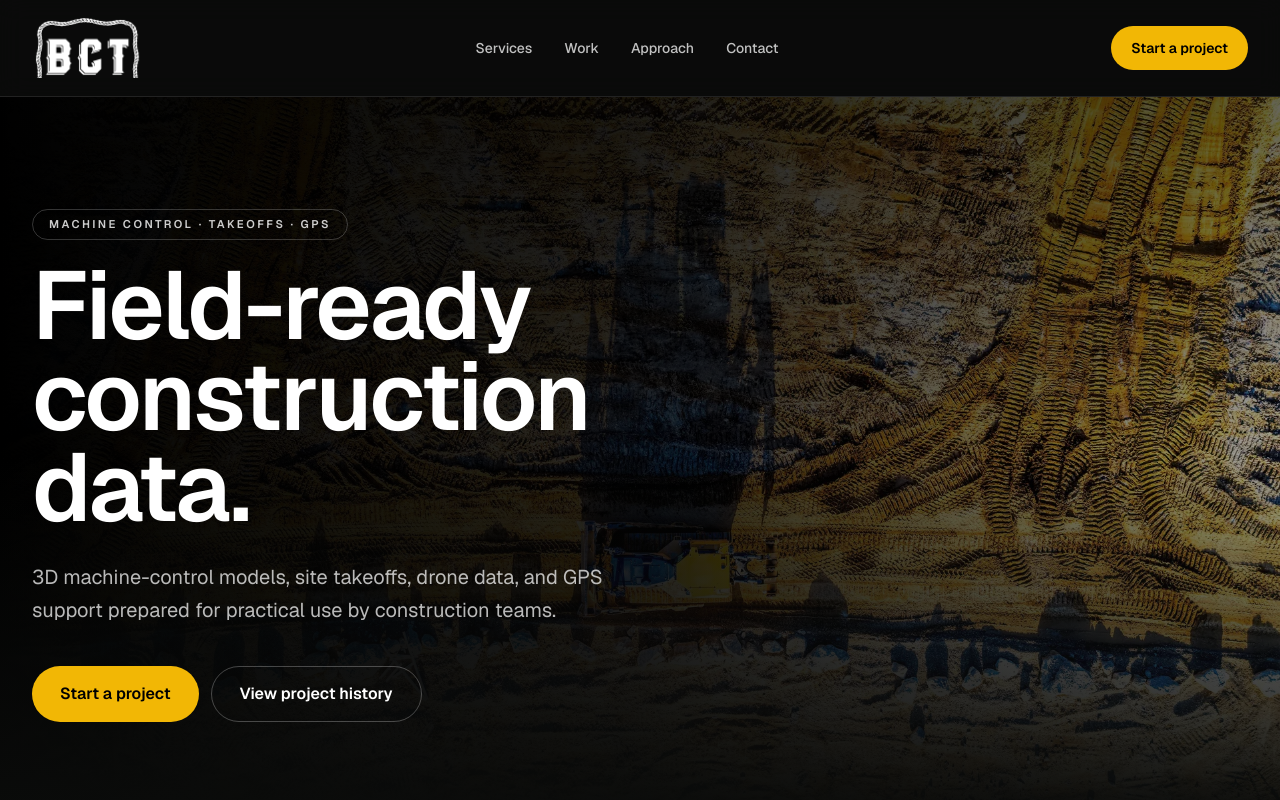
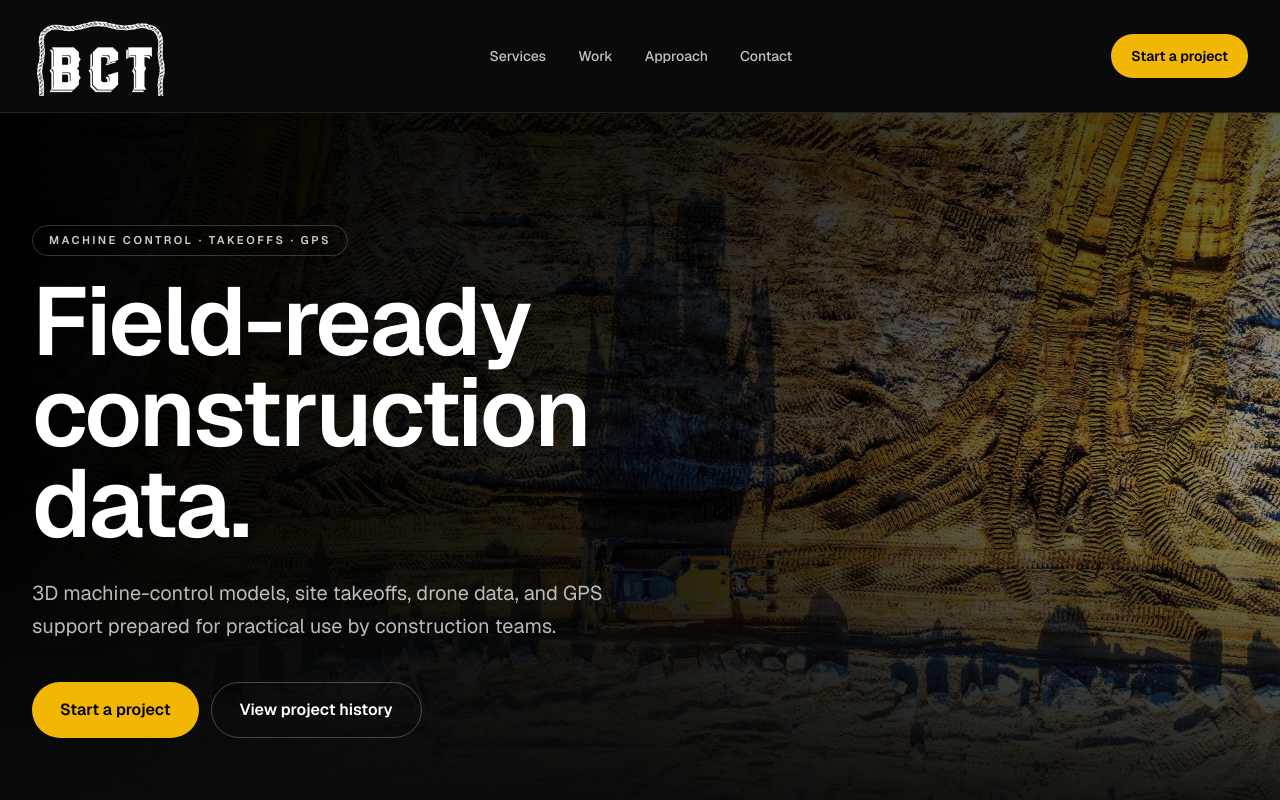
Before and after one commit to ccastle13/bct2-website, a Next.js app: page / in a window 1280 px wide. Shown: the top 800 px of the page. Built offline with nearby package versions, Linux system fonts and the light colour scheme.

Commit message:
fix: increase header and logo sizes further with padding and object-contain for no clipping

```diff
--- a/app/page.tsx
+++ b/app/page.tsx
@@ -68,14 +68,14 @@ export default function Home() {
   return (
     <div className="min-h-screen bg-bct-ink text-white">
       <header className="sticky top-0 z-50 border-b border-white/10 bg-bct-ink/90 backdrop-blur-md">
-        <div className="mx-auto flex h-20 max-w-7xl items-center justify-between px-5 sm:h-24 sm:px-8">
-          <a href="#top" className="flex items-center pb-1">
+        <div className="mx-auto flex h-24 max-w-7xl items-center justify-between px-5 py-1 sm:h-28 sm:px-8 sm:py-2">
+          <a href="#top" className="flex items-center">
             <Image
               src="/images/bct-logo-mark.png"
               alt="Borchardt Construction Technology"
               width={200}
               height={116}
-              className="h-14 w-auto sm:h-16"
+              className="h-16 w-auto object-contain sm:h-20"
               priority
             />
           </a>
```
